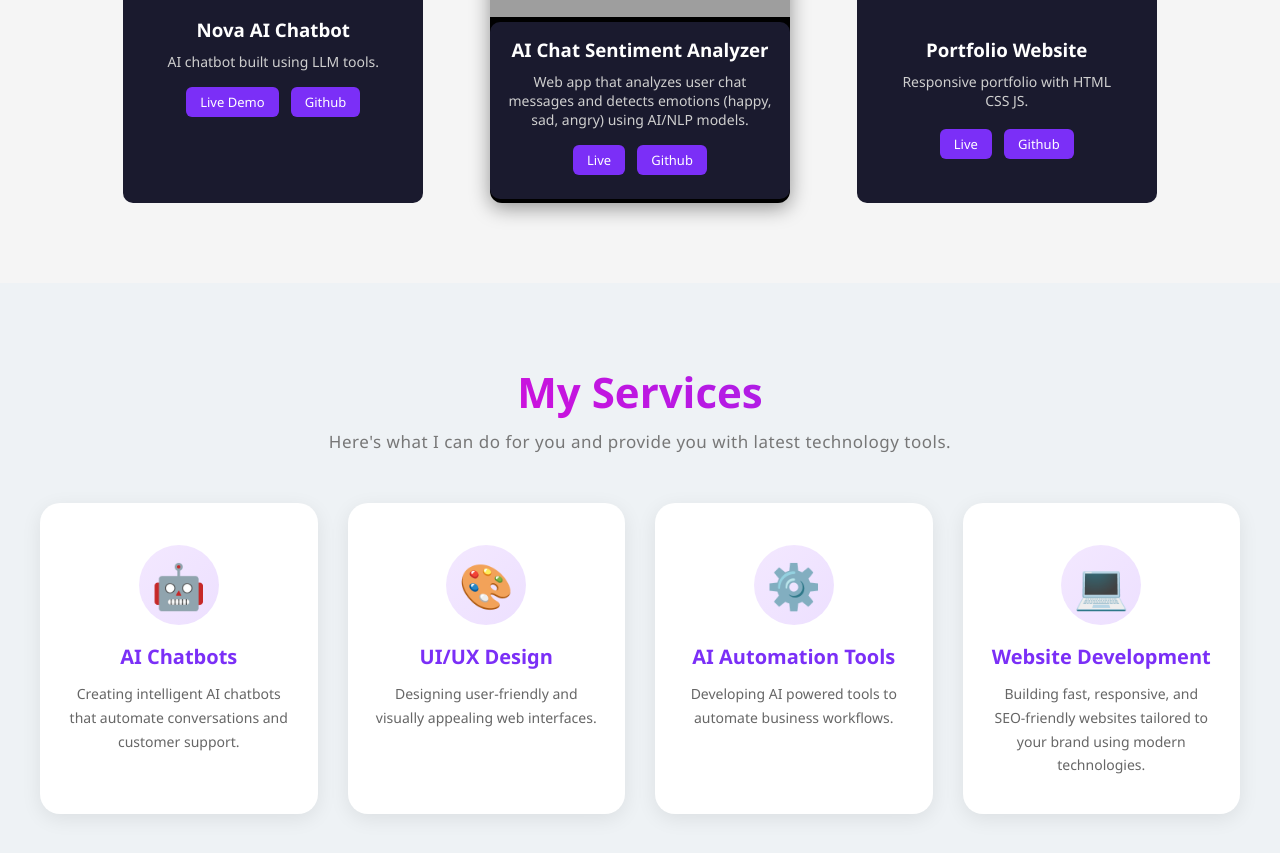
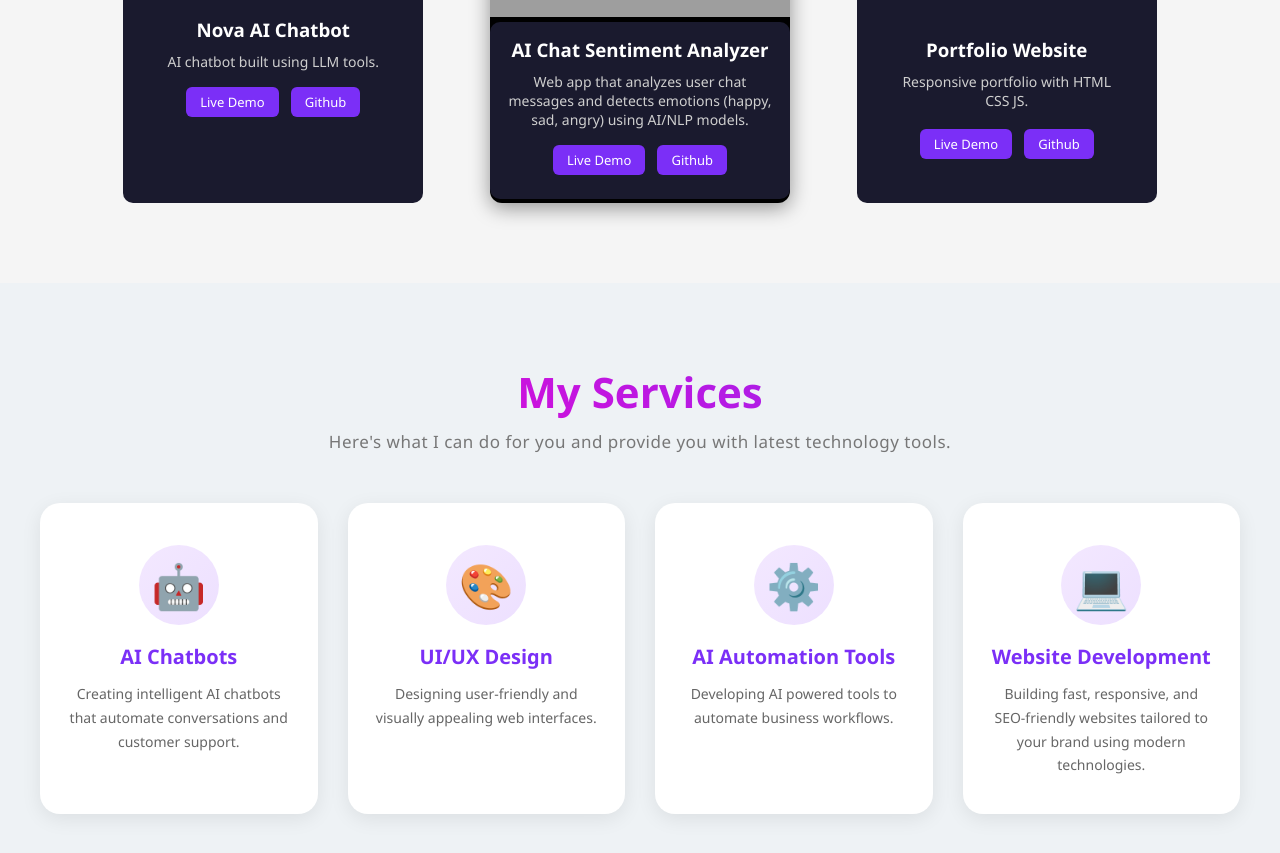
Before and after one commit to alishazehra/My-Upgraded-Portfolio, a plain HTML site: page index.html in a window 1280 px wide. Shown: the part 1030-1883 px from the top of the page. Drawn offline with Linux system fonts and the light colour scheme; grey boxes are pictures that could not be loaded.

Commit message:
chatbot upgraded

```diff
--- a/index.html
+++ b/index.html
@@ -94,7 +94,7 @@
         <p>Web app that analyzes user chat messages and detects emotions (happy, sad, angry) using AI/NLP models.</p>
 
         <div class="project-links">
-          <a href="https://text2data.com/Demo">Live</a>
+          <a href="https://text2data.com/Demo">Live Demo</a>
           <a href="https://github.com/alishazehra/AI-Chat-Sentiment-Analyzer.git">Github</a>
         </div>
       </div>
@@ -107,7 +107,7 @@
         <p>Responsive portfolio with HTML CSS JS.</p>
 
         <div class="project-links">
-          <a href="https://tinyurl.com/syeda-portfolio">Live</a>
+          <a href="https://tinyurl.com/syeda-portfolio">Live Demo</a>
           <a href="https://github.com/alishazehra/my-latest-portfolio.git">Github</a>
         </div>
       </div>
```
